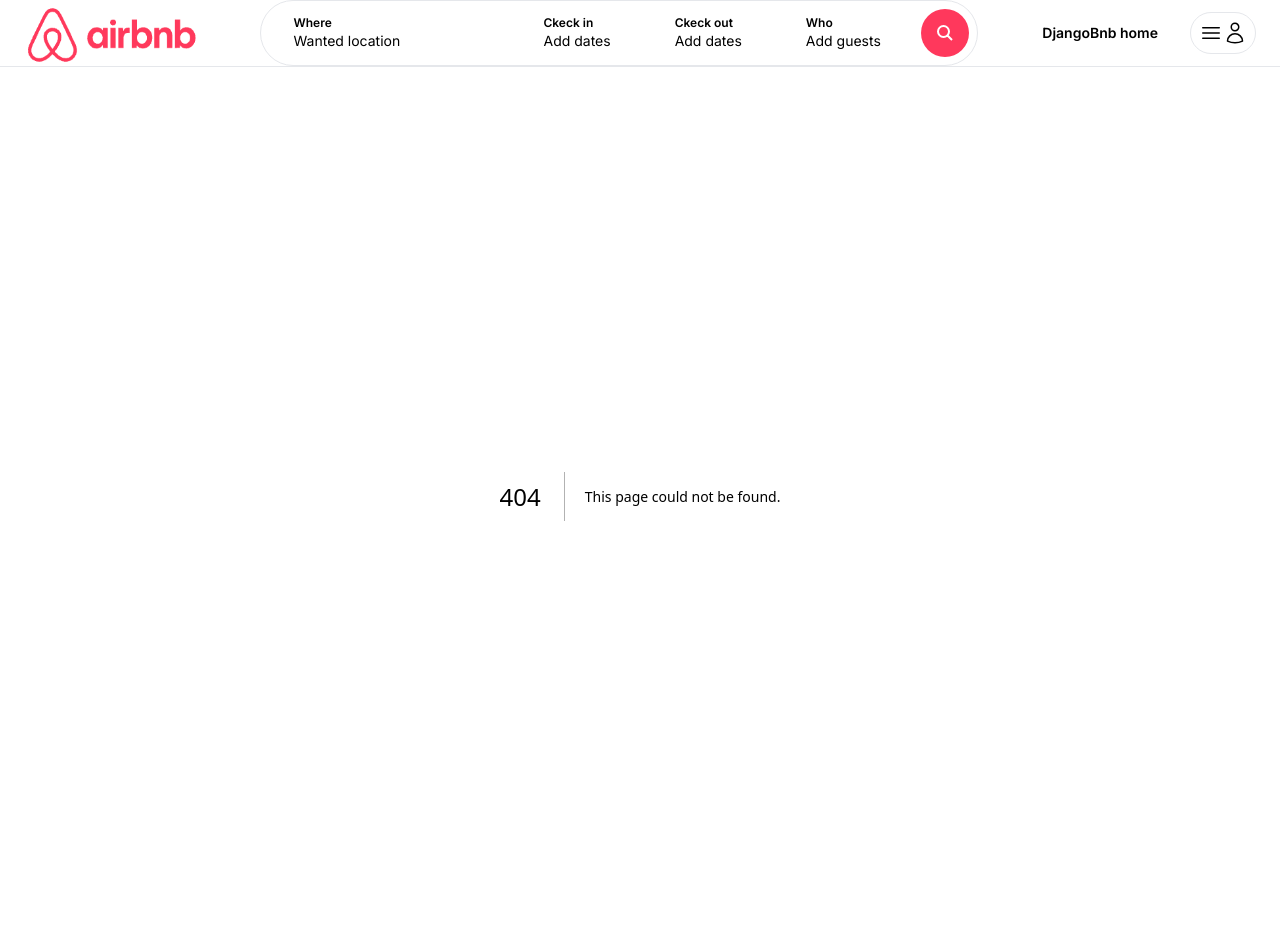
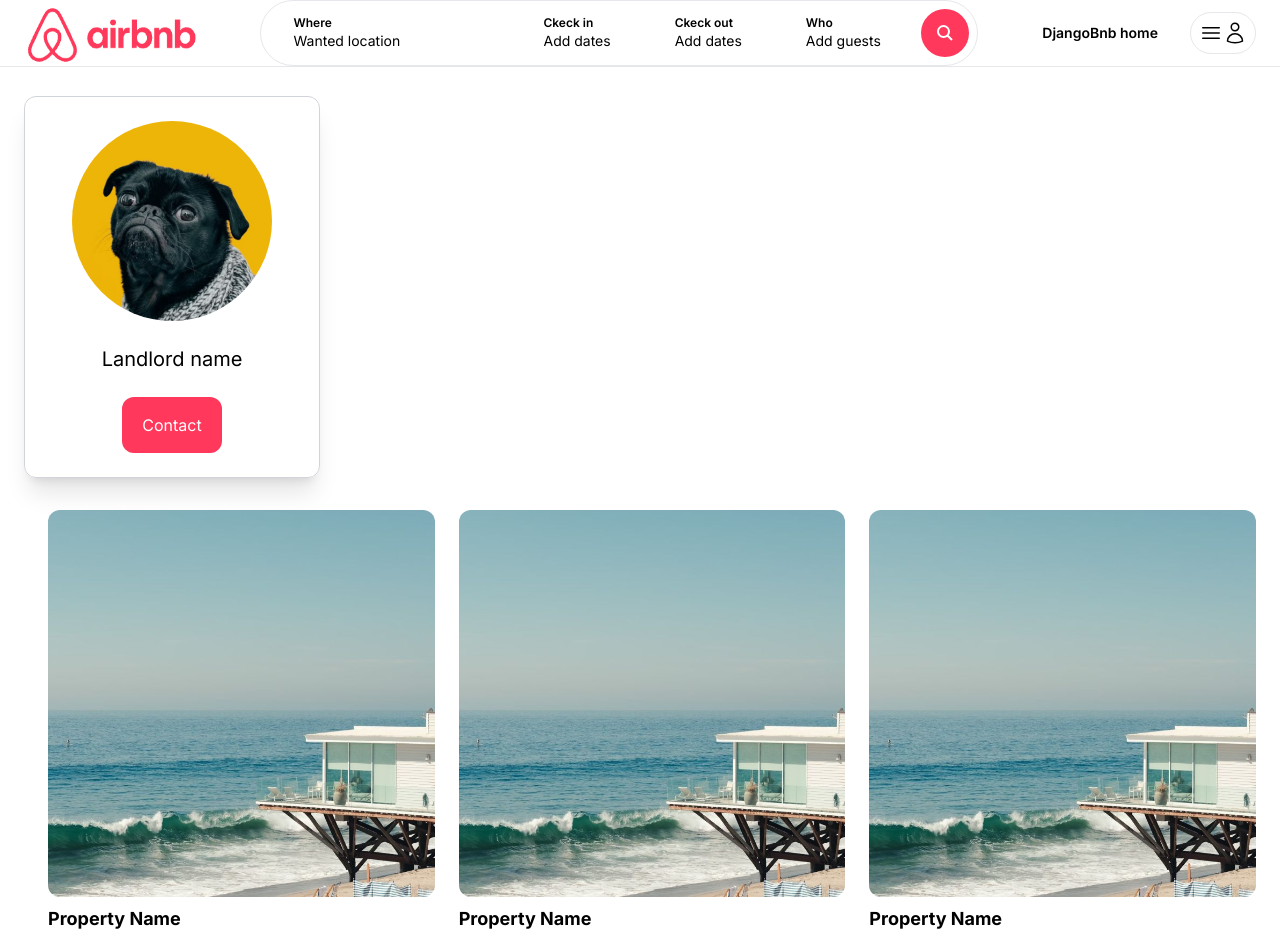
Before and after one commit to khaminvy/airbnb-clone-project, a Next.js app: page /landlords/1 in a window 1280 px wide. Before the commit this address had no page. Shown: the top 942 px of the page. Before the commit the page ends 896 px from the top, so only its background shows below. Built offline with nearby package versions, Linux system fonts and the light colour scheme.

Commit message:
Create LandlordDetailPage on url lanlords and ContactButton

```diff
--- /dev/null
+++ b/app/components/ContactButton.tsx
@@ -0,0 +1,7 @@
+const ContactButton = () => {
+    return (
+        <div className="mt-6 cursor-pointer py-4 px-5 bg-airbnb hover:bg-airbnb-dark transition text-white rounded-xl">Contact</div>
+    )
+}
+
+export default ContactButton
--- /dev/null
+++ b/app/landlords/[id]/page.tsx
@@ -0,0 +1,31 @@
+import Image from "next/image"
+import ContactButton from "@/app/components/ContactButton"
+import PropertyList from "@/app/components/properties/PropertyList"
+const LandlordsDetailPage = () => {
+    return (
+        <main className="max-w-[1500] mx-auto px-6 pb-6">
+            <div className="grid grid-cols-1 md:grid-cols-4 gap-4">
+                <aside className="col-span-1 mb-4">
+                    <div className="flex flex-col items-center p-6 rounded-xl border border-gray-300 shadow-xl">
+                        <Image
+                            src="/profile_pic_1.jpg"
+                            width={200}
+                            height={200}
+                            alt="Landlord name"
+                            className="rounded-full"
+                        />
+                        <h1 className="mt-6 text-xl">Landlord name</h1>
+                        <ContactButton />
+                    </div>
+                </aside>
+                <div className="col-span-1 md:col-span-4 pl-0 md:pl-6">
+                <div className="grid grid-cols-1 md:grid-cols-3 gap-6">
+                    <PropertyList />
+                </div>
+                </div>
+            </div>
+        </main>
+    )
+}
+
+export default LandlordsDetailPage
```
